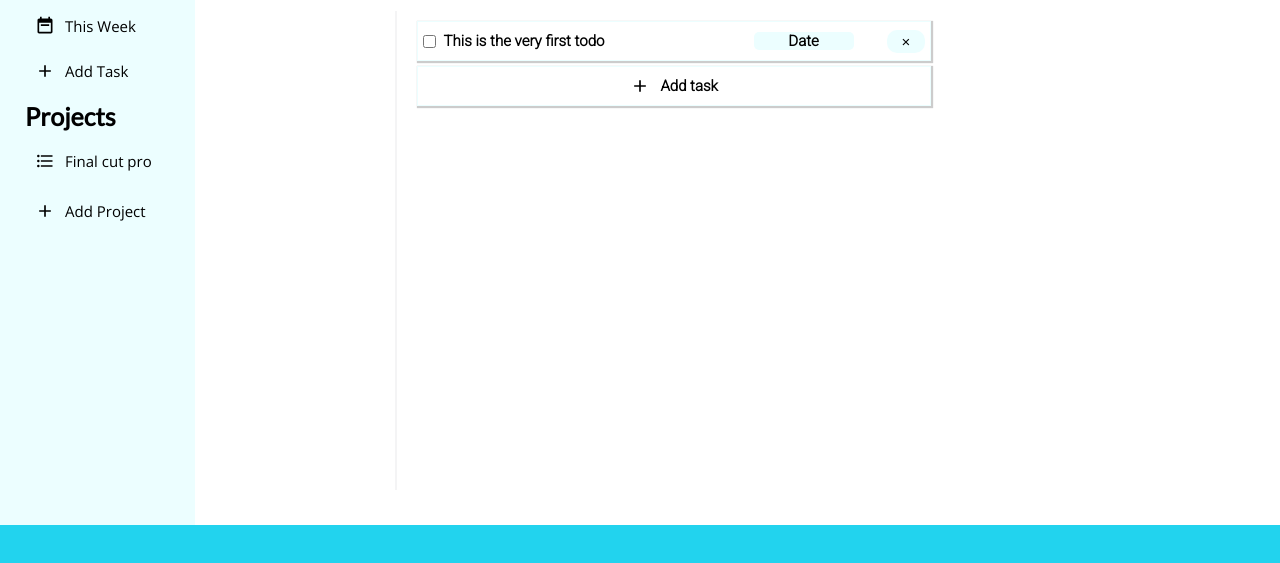
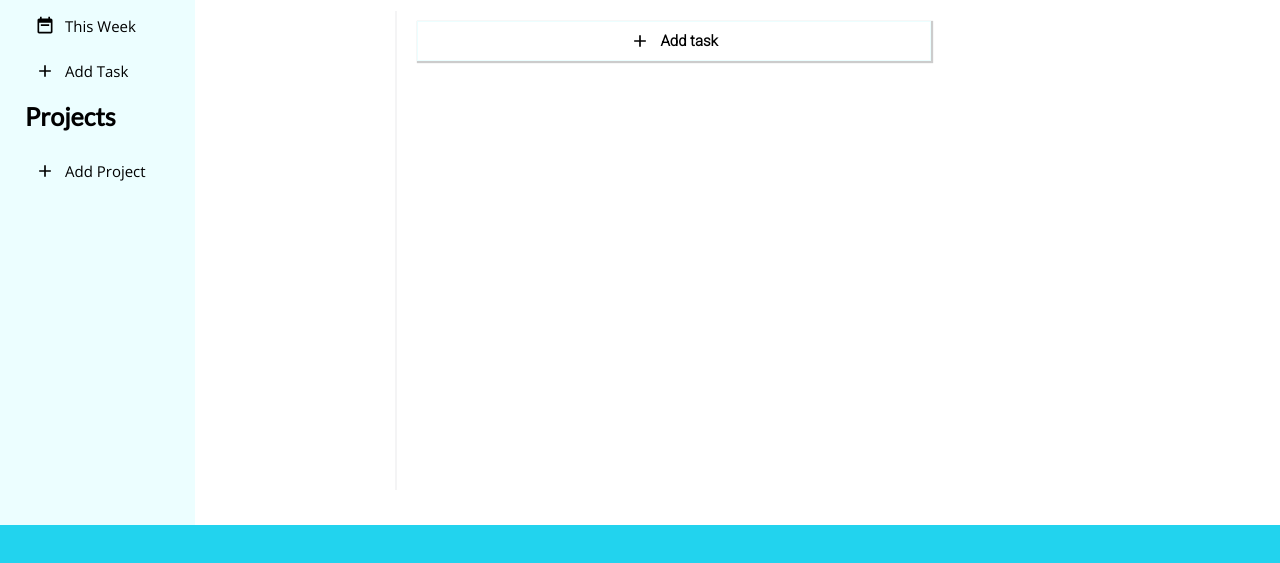
Before and after one commit to Mitchel-Okonjo/Todo-list, a plain HTML site: page index.html in a window 1280 px wide. Shown: the part 215-778 px from the top of the page. Drawn offline with nearby package versions, Linux system fonts and the light colour scheme.

```diff
--- a/index.html
+++ b/index.html
@@ -34,6 +34,7 @@
           type="date"
           placeholder="Due-Date"
           class="date-input task-input"
+          required
         />
         <div class="priority-section">
           <div class="priority-title">Priority</div>
@@ -86,6 +87,7 @@
           type="text"
           placeholder="Project Title"
           class="project-input title"
+          required
         />
         <input type="submit" class="submit project" value="Add" />
       </form>
@@ -138,16 +140,7 @@
       </div>
       <!-- Projects -->
       <h1 class="projects-title">Projects</h1>
-      <div class="projects-list">
-        <div class="sidebar-item project">
-          <img
-            class="icon sidebar-icon"
-            src="icons/format-list-bulleted.svg"
-            alt="Format-list icon"
-          />
-          <div class="project-name sidebar-text">Final cut pro</div>
-        </div>
-      </div>
+      <div class="projects-list"></div>
       <div class="sidebar-item add-project">
         <img
           class="icon sidebar-icon add-project"
@@ -161,12 +154,6 @@
     <div class="main">
       <div class="main-header">Inbox</div>
       <div class="main-content">
-        <div class="todo">
-          <input type="checkbox" class="todo-check" />
-          <div class="todo-title">This is the very first todo</div>
-          <div class="todo-date">Date</div>
-          <button class="todo-cancel">&times</button>
-        </div>
         <div class="todo add-task">
           <img
             class="icon sidebar-icon add-task"
```
